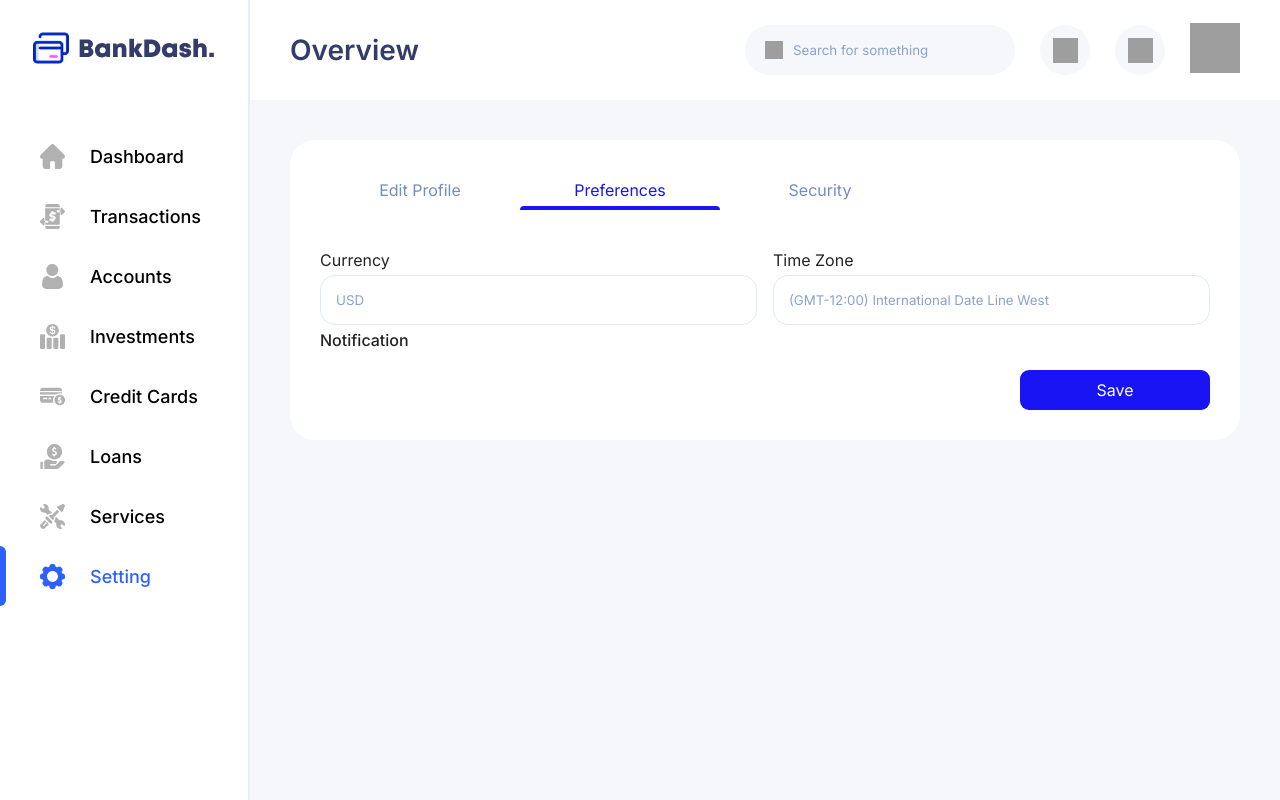
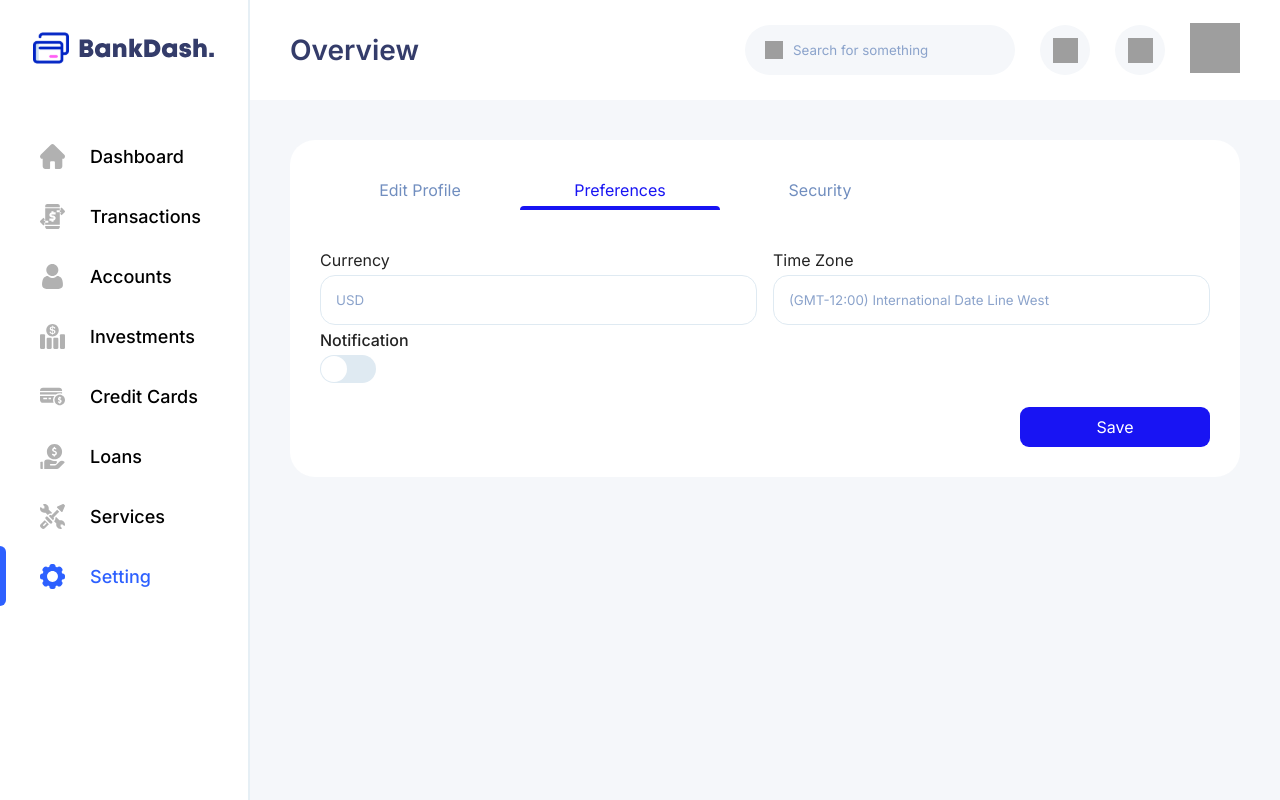
Before and after one commit to Cari6/Bank-Dash-Project, a Next.js app: page /setting in a window 1280 px wide. Both pictures are taken after a click on the element "Preferences". Built offline with nearby package versions, Linux system fonts and the light colour scheme; grey boxes are pictures that could not be loaded.

Commit message:
create component switch

```diff
--- a/package.json
+++ b/package.json
@@ -13,6 +13,7 @@
     "react": "^18",
     "react-dom": "^18",
     "react-google-charts": "^4.0.1",
+    "react-switch": "^7.0.0",
     "styled-components": "^6.1.12"
   },
   "devDependencies": {
--- a/src/components/cards-page-setting/preferences/index.tsx
+++ b/src/components/cards-page-setting/preferences/index.tsx
@@ -1,16 +1,27 @@
 "use client";
-import React from "react";
-import { Container, CustomButton } from "./styles";
+import React, { useState } from "react";
+import { Container, CustomButton, SwitchContainer } from "./styles";
 import FormCard from "../../card-form";
 import { formPreferences } from "@/src/utils/constants";
 import { ButtonContainer } from "../edit-profile/styles";
 import Typography from "../../typography";
+import Switch from "../../switch";
 
-const References = () => {
+const Preferences = () => {
+  const [checked, setChecked] = useState<boolean>(false);
+
+  const handleChange = (nextChecked: boolean) => {
+    setChecked(nextChecked);
+  };
   return (
     <Container>
       <FormCard itemsForm={formPreferences} />
+
       <Typography variant="description2">Notification</Typography>
+      <SwitchContainer>
+        <Switch checked={checked} onChange={handleChange} />
+      </SwitchContainer>
+
       <ButtonContainer>
         <CustomButton title="Save" variant="form" />
       </ButtonContainer>
@@ -18,4 +29,4 @@ const References = () => {
   );
 };
 
-export default References;
+export default Preferences;
--- a/src/components/cards-page-setting/preferences/styles.ts
+++ b/src/components/cards-page-setting/preferences/styles.ts
@@ -13,3 +13,5 @@ export const ButtonContainer = styled.div`
   justify-content: flex-end;
   margin-top: 20px;
 `;
+
+export const SwitchContainer = styled.div``;
--- a/src/components/index.ts
+++ b/src/components/index.ts
@@ -27,3 +27,4 @@ export { default as ItemSettingCard } from "./card-setting/item-setting-card";
 export { default as EditProfile } from "./cards-page-setting/edit-profile";
 export { default as Preferences } from "./cards-page-setting/preferences";
 export { default as Security } from "./cards-page-setting/security";
+export { default as Switch } from "./switch";
--- /dev/null
+++ b/src/components/switch/index.tsx
@@ -0,0 +1,21 @@
+import Switch from "react-switch";
+
+interface SwitchProps {
+  onChange: (checked: boolean) => void;
+  checked: boolean;
+}
+
+const SwitchComponent = ({ onChange, checked }: SwitchProps) => {
+  return (
+    <Switch
+      onChange={onChange}
+      checked={checked}
+      offColor="#DFEAF2"
+      onColor="#16DBCC"
+      uncheckedIcon={false}
+      checkedIcon={false}
+    />
+  );
+};
+
+export default SwitchComponent;
```
Also changed, not shown: 1 other file (tests, documents, lock files or other folders).
